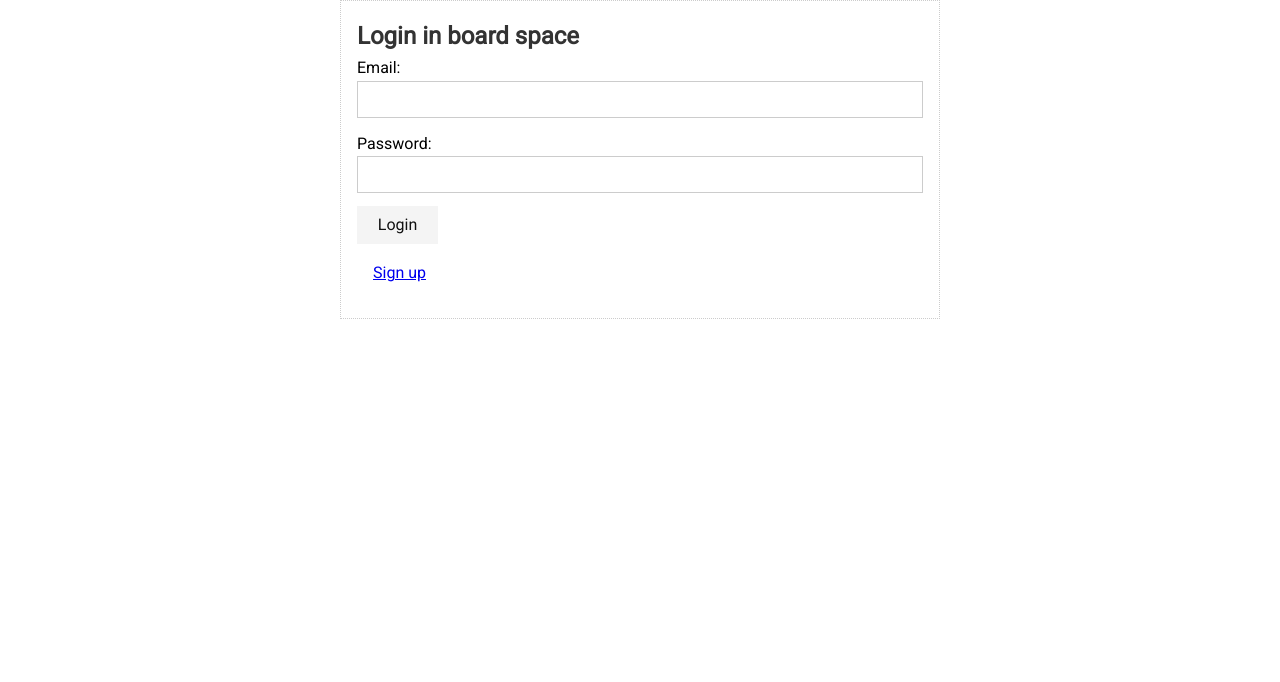
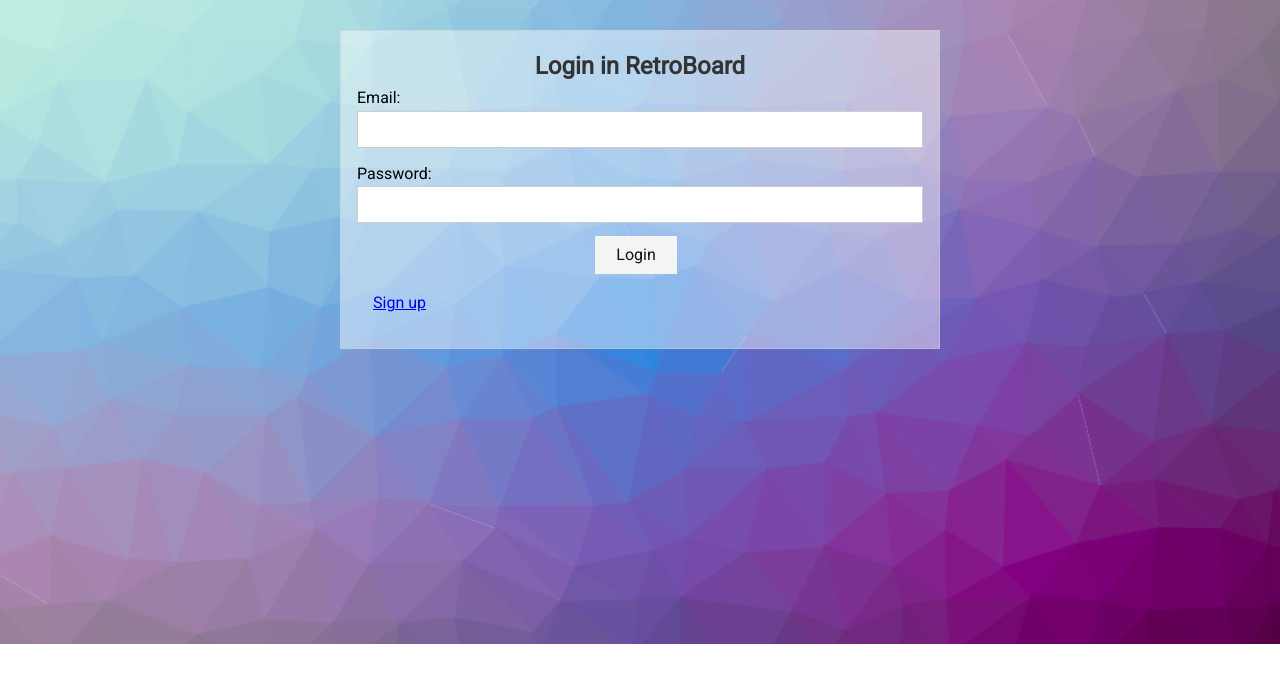
Before and after one commit to mau4ka/retroBoard, an Angular app: page /login in a window 1280 px wide. Shown: the top 682 px of the page. Built offline with nearby package versions, Linux system fonts and the light colour scheme.

Commit message:
work with login/register pages, add background

```diff
--- a/src/app/board/board.component.html
+++ b/src/app/board/board.component.html
@@ -198,7 +198,7 @@
                 type="text"
                 id="comment"
                 #comment
-              /><button type="submit">+</button>
+              /><button type="submit">&#10010;</button>
             </form>
           </div>
         </div>
--- a/src/app/board/board.component.scss
+++ b/src/app/board/board.component.scss
@@ -1,7 +1,7 @@
 .header {
   display: flex;
   justify-content: space-between;
-  background: blueviolet;
+  background: #2b4ae2;
   color: azure;
   padding: 10px;
 }
@@ -11,6 +11,23 @@
   align-items: center;
 
 }
+
+@media (max-width: 500px) {
+  .header {
+    flex-direction: column;
+    justify-content: center;
+
+    h1 {
+      text-align: center;
+    }
+
+    .header-buttons {
+      justify-content: center
+    }
+  }
+}
+
+
 
 .btn-header {
   padding: 10px 20px;
@@ -45,7 +62,6 @@
 .example-list {
   border: solid 1px #ccc;
   min-height: 60px;
-  background: white;
   border-radius: 4px;
   overflow: hidden;
   display: block;
@@ -53,13 +69,13 @@
 
 .example-box {
   padding: 20px 10px;
-  border-bottom: solid 1px #ccc;
-  color: rgba(0, 0, 0, 0.87);
+  border-bottom: solid 1px #fff;
+  color: rgb(255 255 255 / 87%);
   display: flex;
   flex-direction: column;
   box-sizing: border-box;
   cursor: move;
-  background: white;
+  background: #2c195670;
   font-size: 14px;
 }
 
@@ -148,7 +164,7 @@
   margin: 10px;
   padding: 15px;
   right: 0;
-  top: 10%;
+  top: 30px;
   text-align: right;
 }
 
@@ -171,11 +187,20 @@
   display: block;
 }
 
-.input-comm {
-  width: 90%;
-}
+
 
 .form-comm {
   display: flex;
   flex-direction: row;
+
+  button {
+    width: 10%;
+    background: none;
+    border: none;
+    color: azure
+  }
+
+  .input-comm {
+    width: 90%;
+  }
 }
--- a/src/app/login-page/login-page.component.html
+++ b/src/app/login-page/login-page.component.html
@@ -1,6 +1,6 @@
 <div class="container">
-  <form class="card" [formGroup]="form" (ngSubmit)="submit()">
-    <h2>Login in board space</h2>
+  <form class="regLogCard" [formGroup]="form" (ngSubmit)="submit()">
+    <h2>Login in RetroBoard</h2>
 
     <div class="alert alert-danger" *ngIf="auth.error$ | async as error">
       {{ error }}
@@ -50,7 +50,7 @@
         </small>
       </div>
     </div>
-
+    <div class="regLogButton">
       <button
         type="submit"
         class="btn btn-primary"
@@ -58,6 +58,8 @@
       >
         Login
       </button>
+    </div>
+
     <p class="margS"><a routerLink="/register">Sign up</a></p>
   </form>
 </div>
--- a/src/app/register-page/register-page.component.html
+++ b/src/app/register-page/register-page.component.html
@@ -1,6 +1,6 @@
 <div class="container">
-  <form class="card" [formGroup]="form" (ngSubmit)="submit()">
-    <h2>Register in board space</h2>
+  <form class="regLogCard" [formGroup]="form" (ngSubmit)="submit()">
+    <h2>Register in RetroBoard</h2>
 
     <div class="alert alert-danger" *ngIf="auth.error$ | async as error">
       {{ error }}
@@ -68,13 +68,12 @@
         </small>
         <small *ngIf="form.get('name')!.errors!['minlength']">
           Name is too small. It must be at least
-          {{ form.get("name")!.errors!["minlength"]!["requiredLength"] }},
-          now
+          {{ form.get("name")!.errors!["minlength"]!["requiredLength"] }}, now
           {{ form.get("name")!.errors!["minlength"]!["actualLength"] }}
         </small>
       </div>
     </div>
-
+    <div class="regLogButton">
       <button
         type="submit"
         class="btn btn-primary"
@@ -82,6 +81,7 @@
       >
         Register
       </button>
+    </div>
     <p class="margS"><a routerLink="/login">Sign in</a></p>
   </form>
 </div>
--- a/src/styles.scss
+++ b/src/styles.scss
@@ -20,6 +20,9 @@ body {
   line-height: 1.6;
   background-color: #fff;
   color: #333;
+  background-image: url(./assets/background.png);
+  background-repeat: no-repeat;
+  background-size: cover;
 }
 
 .center {
@@ -38,9 +41,18 @@ form {
   margin: 0 auto;
 }
 
-.card {
+.regLogCard {
   padding: 1rem;
   border: #ccc 1px dotted;
+  margin-top: 30px;
+  background: #ffffff70;
+
+  h2,
+  .regLogButton {
+    text-align: center;
+  }
+
+
 
 }
 
```
Also changed, not shown: src/assets/background.png (added). Lines whose indentation alone changed are shown as unchanged.
